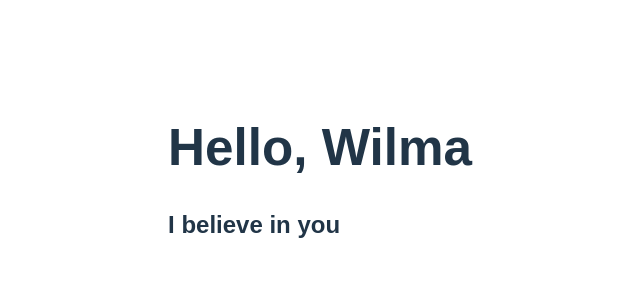
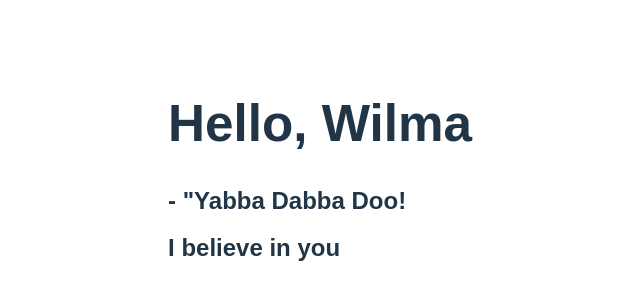
Before and after one commit to Ellieellie12/react-practice, a React (Vite) app: page / in a window 1280 px wide. Shown: the part 228-528 px from the top of the page, without its empty margins (320-960 px from the left). Built offline with nearby package versions, Linux system fonts and the light colour scheme.

Commit message:
add props quote

```diff
--- a/src/Greeter.jsx
+++ b/src/Greeter.jsx
@@ -4,6 +4,7 @@ const Greeter = (props) => {
   return (
     <>
       <h1>Hello, {props.friend ? props.friend.name : 'friend'}</h1>
+      <h2>- "{props.quote}</h2>
       <h2>I believe in you</h2>
     </>
 
```
